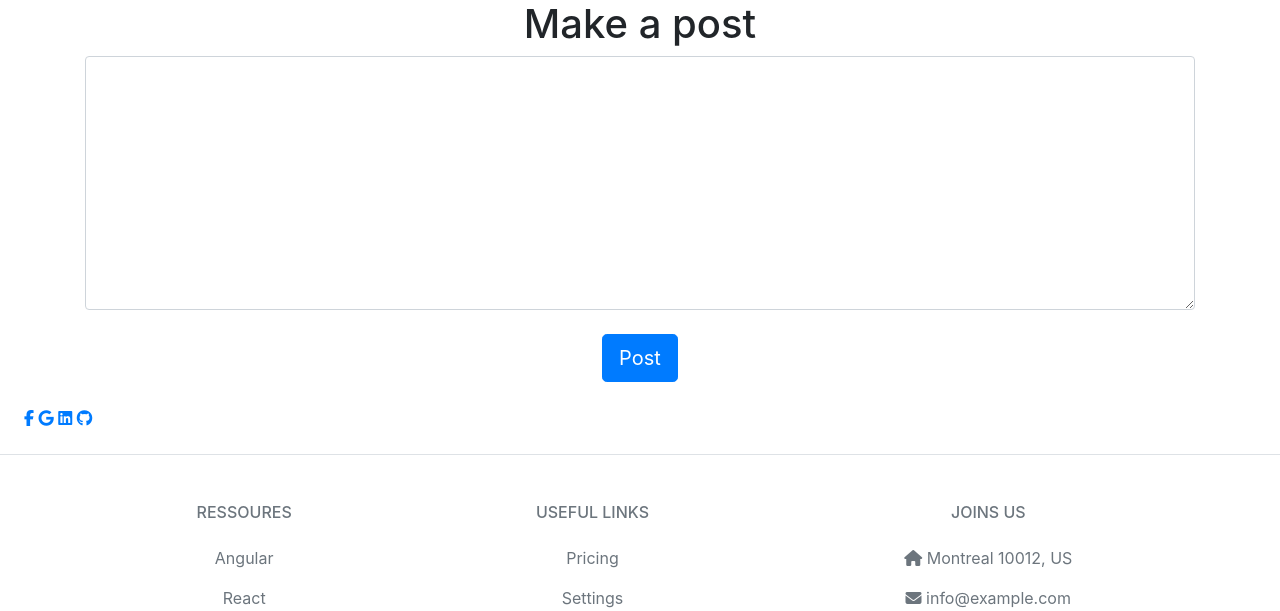
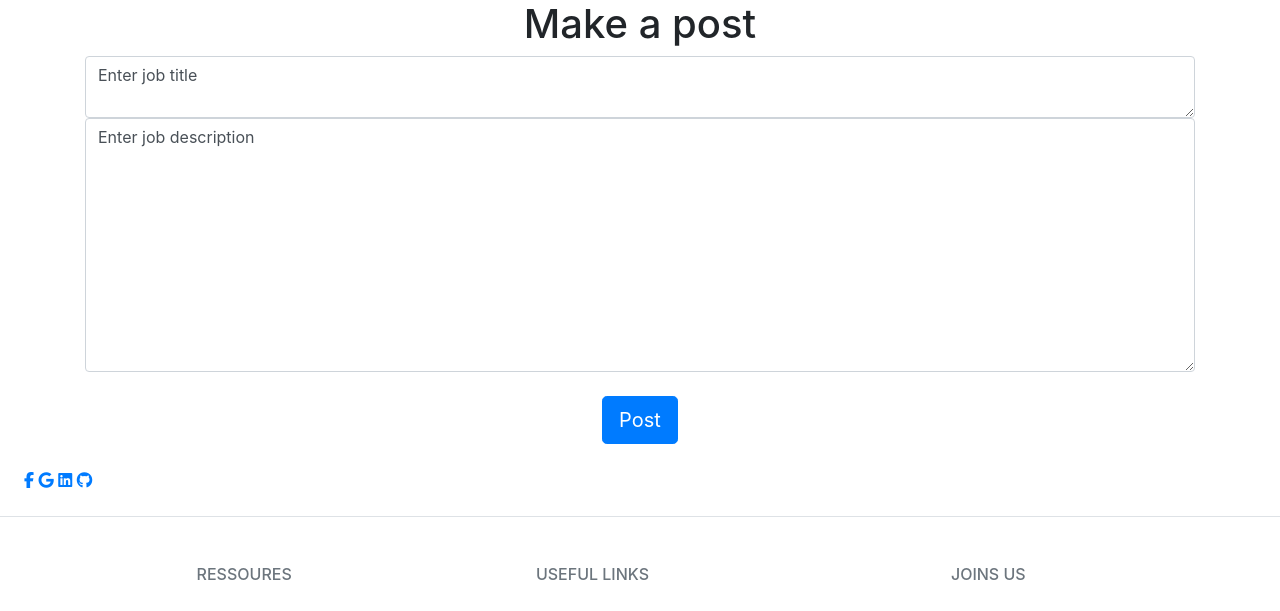
Before and after one commit to Irisvella/DreamTeam-SOEN-341-Project-2023, a Flask app: template SOEN341-Login/website/templates/create_post.html in a window 1280 px wide. Shown: the part 56-667 px from the top of the page. Run offline with Flask 2, Linux system fonts and the light colour scheme; the template is opened without the code that fills it, so the values that code supplies are empty; some libraries are stand-ins or nearby versions.

Commit message:
Fixed some links and create_post page
Fixed the location of some links and added job title in post class

```diff
--- a/SOEN341-Login/website/models.py
+++ b/SOEN341-Login/website/models.py
@@ -35,6 +35,7 @@ class User(db.Model, UserMixin):
 
 class Post(db.Model):
     id = db.Column(db.Integer, primary_key=True)
+    title = db.Column(db.String(50))
     text = db.Column(db.Text, nullable=False)
     date_created = db.Column(db.DateTime(timezone=True), default=func.now())
     author =db.Column(db.Integer, db.ForeignKey('user.id', ondelete="CASCADE"), nullable=False)
--- a/SOEN341-Login/website/templates/base.html
+++ b/SOEN341-Login/website/templates/base.html
@@ -33,8 +33,6 @@
               <li class="nav-item  mr-4">
                 <a class="nav-link" id="hiretalent" href="/employer_home">Hire Talent</a>
               </li>
-
-
               <li class="nav-item dropdown  mr-4">
                 <a class="nav-link dropdown-toggle"   role="button" data-toggle="dropdown" aria-haspopup="true" aria-expanded="false">
                   Discover
@@ -43,7 +41,6 @@
                   <a class="dropdown-item" id="about" href="/about" >About us </a>
                   <a class="dropdown-item" href="#">second option</a>
               </li>
-
 
 
               {% if user.is_authenticated %}
@@ -60,9 +57,6 @@
               </li>
               {% endif %}
             </ul>
-
-
-
           </div>
         </nav>
 
--- a/SOEN341-Login/website/templates/create_post.html
+++ b/SOEN341-Login/website/templates/create_post.html
@@ -1,12 +1,13 @@
 {% extends "base.html" %}
-{% block title %}job posting Page{% endblock %}  <!-- override the template to name the page-->
+{% block title %}Job Posting Page{% endblock %}  <!-- override the template to name the page-->
 
 {% block content %}
 <h1 align="center"> Make a post </h1>
 
 
 <form method="POST">
-    <textarea name="text" id="text" class="form-control"cols="30" rows="10"></textarea>
+    <textarea name="title" id="title" class="form-control">Enter job title</textarea>
+    <textarea name="text" id="text" class="form-control"cols="30" rows="10">Enter job description</textarea>
     <br>
     <div align="center">
         <button type="submit" class="btn btn-lg btn-primary">Post</button>
--- a/SOEN341-Login/website/templates/employer_home.html
+++ b/SOEN341-Login/website/templates/employer_home.html
@@ -7,6 +7,7 @@
 
 <h1>{% print("Welcome, " + user.company_name + "!" )%}</h1>
 </br>
+<a id="create_post" href="/create_post" >Create a job posting.</a>
 <h2>Your Information</h2>
 {% print("Phone number: " + user.phone_number) %} </br>
 {% print("Email address: " + user.email) %}
--- a/SOEN341-Login/website/views.py
+++ b/SOEN341-Login/website/views.py
@@ -31,7 +31,7 @@ def employer_home():
 def about():
     return render_template('about.html', user=current_user)
 
-@views.route("/create-post", methods=['GET','POST'])
+@views.route("/create_post", methods=['GET','POST'])
 @login_required
 def create_post():
     if request.method == "POST":
```
Also changed, not shown: SOEN341-Login/instance/database.db.
